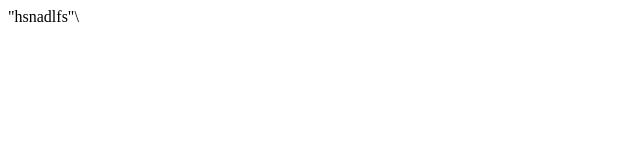
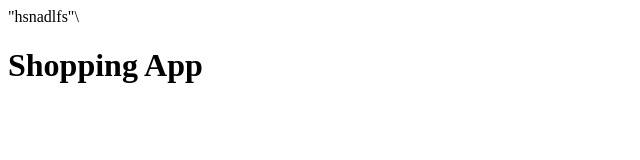
Before and after one commit to nishantSharda-collab/devops, a plain HTML site: page Index.html in a window 1280 px wide. Shown: the whole page, without its empty margins (0-640 px from the left). Drawn offline with Linux system fonts and the light colour scheme.

Commit message:
second change

```diff
--- a/Index.html
+++ b/Index.html
@@ -8,7 +8,7 @@
 </head>
 
 <body>
-
+<h1>Shopping App</h1>
 </body>
 
 </html>
```
